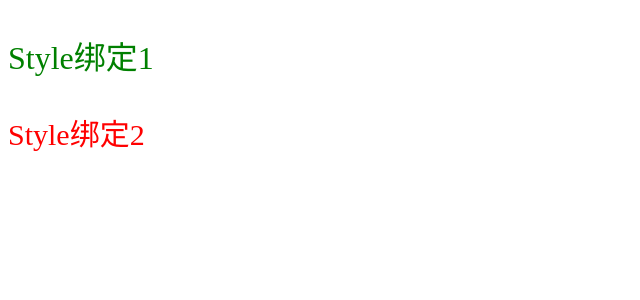
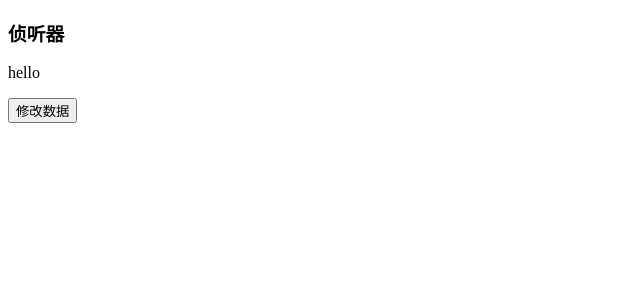
Before and after one commit to recursionBlack/vue3learn, a Vue app in the folder vue-project/: page / in a window 1280 px wide. Shown: the top 300 px of the page, without its empty margins (0-640 px from the left). Built offline with nearby package versions, Linux system fonts and the light colour scheme; the HTML template or start-up script is replaced by a standard one.

Commit message:
99，侦听器

```diff
--- a/vue-project/src/App.vue
+++ b/vue-project/src/App.vue
@@ -12,7 +12,8 @@
   <!-- <ArrayList /> -->
   <!-- <ComputedDemo /> -->
   <!-- <ClassDemo /> -->
-  <StyleDemo />
+  <!-- <StyleDemo /> -->
+  <WatchDemo />
 </template>
 
 <script setup lang="ts">
@@ -29,5 +30,6 @@
 // import ArrayList from './components/ArrayList.vue'
 // import ComputedDemo from './components/ComputedDemo.vue'
 // import ClassDemo from './components/ClassDemo.vue'
-import StyleDemo from './components/StyleDemo.vue'
+// import StyleDemo from './components/StyleDemo.vue'
+import WatchDemo from './components/WatchDemo.vue'
 </script>
--- /dev/null
+++ b/vue-project/src/components/WatchDemo.vue
@@ -0,0 +1,23 @@
+<template>
+  <h3>侦听器</h3>
+  <p>{{ message }}</p>
+  <button @click="updataHandle">修改数据</button>
+</template>
+
+<script setup lang="ts">
+import { ref, watch } from 'vue'
+
+const message = ref('hello')
+
+const updataHandle = () => {
+  message.value = 'world'
+}
+
+// message必须与响应式数据message一致，newValue是改变之后的数据，oldValue是改变之前的数据
+watch(message, (newValue, oldValue) => {
+  // 数据发生变化后，自动执行的函数
+  console.log(newValue, oldValue)
+})
+
+//watch只能监听响应式数据，也就是ref或reactive包裹着的数据
+</script>
```
